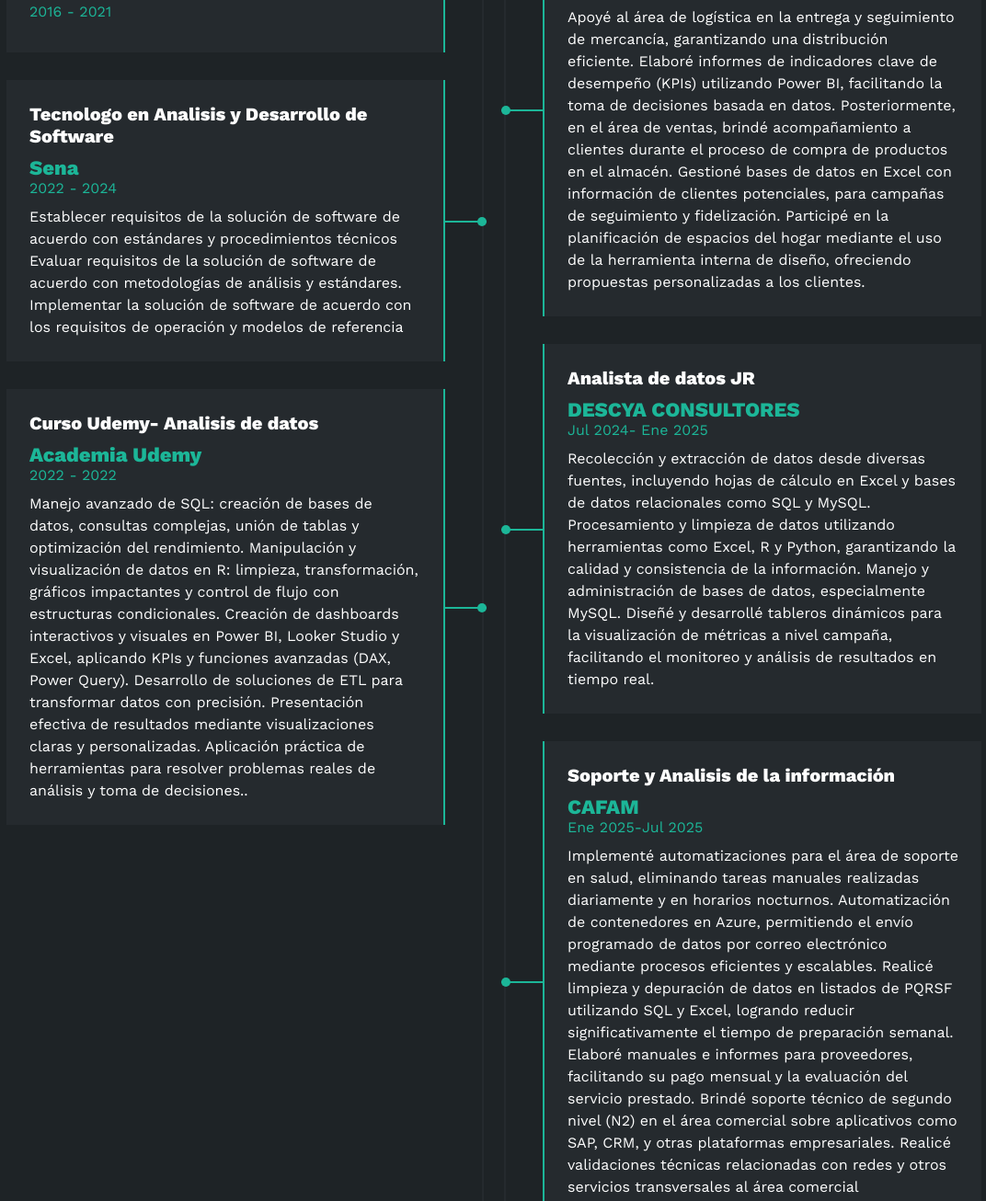
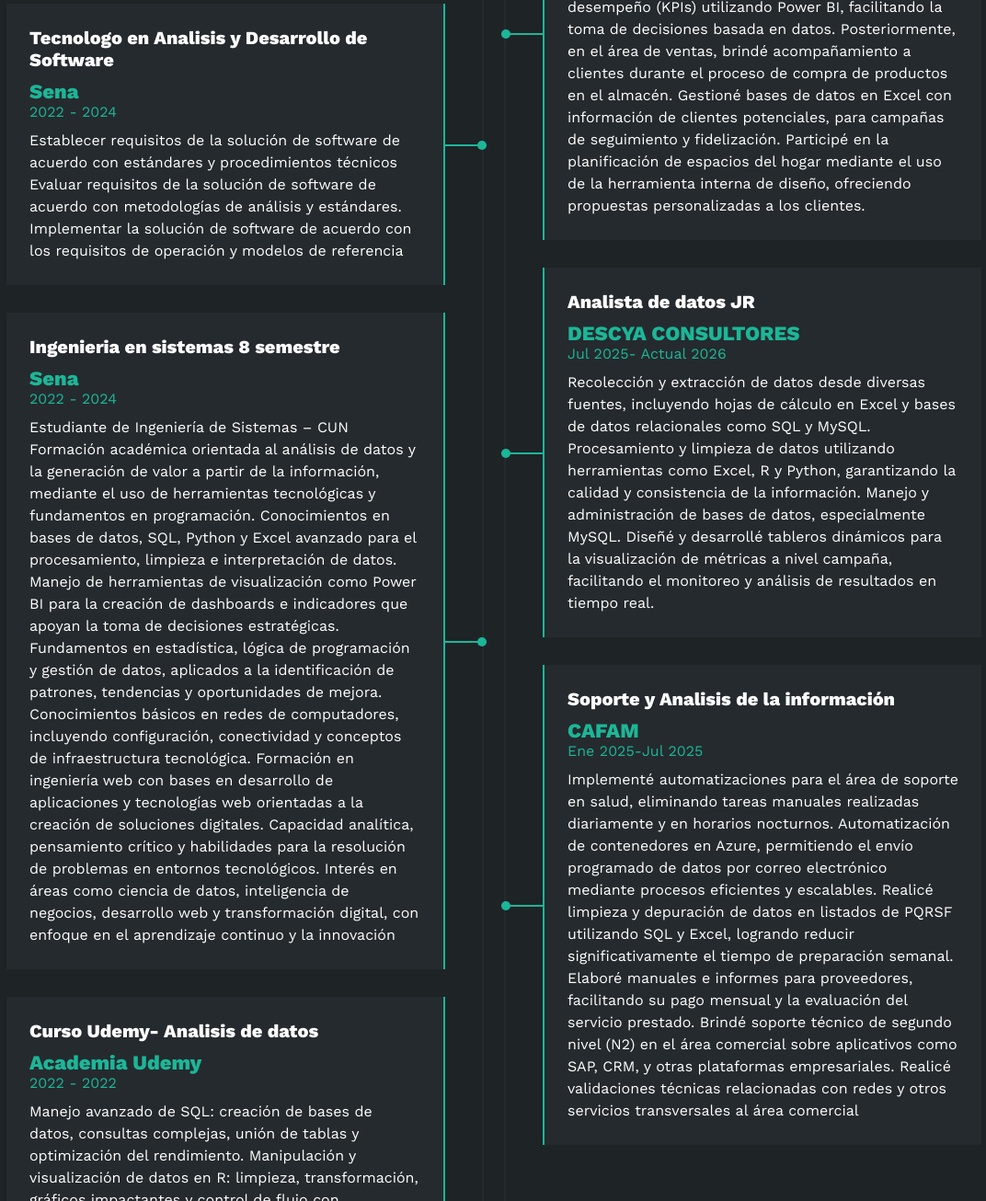
Before and after one commit to Nicolastovar0504/Portafolio, a plain HTML site: page index.html in a window 1280 px wide. Shown: the part 2389-3695 px from the top of the page at 92% size, without its empty margins (103-1175 px from the left). Drawn offline with nearby package versions, Linux system fonts and the light colour scheme.

Commit message:
Add files via upload

```diff
--- a/index.html
+++ b/index.html
@@ -125,10 +125,7 @@
                     </div>
                 </div>
             </div>
-            <button>
-                Descargar CV <i class="fa-solid fa-download"></i>
-                <span class="overlay"></span>
-            </button>
+
         </div>
     </section>
 
@@ -255,6 +252,24 @@
                             <div class="circuloi"></div>
                         </div>
                     </div>
+
+                    <div class="item izq">
+                        <h4>Ingenieria en sistemas 8 semestre</h4>
+                        <span class="casa">Sena</span>
+                        <span class="fecha">2022 - 2024</span>
+                        <p>Estudiante de Ingeniería de Sistemas – CUN
+ Formación académica orientada al análisis de datos y la generación de valor a partir de la información, mediante el uso de herramientas tecnológicas y fundamentos en programación.
+ Conocimientos en bases de datos, SQL, Python y Excel avanzado para el procesamiento, limpieza e interpretación de datos.
+ Manejo de herramientas de visualización como Power BI para la creación de dashboards e indicadores que apoyan la toma de decisiones estratégicas.
+ Fundamentos en estadística, lógica de programación y gestión de datos, aplicados a la identificación de patrones, tendencias y oportunidades de mejora.
+ Conocimientos básicos en redes de computadores, incluyendo configuración, conectividad y conceptos de infraestructura tecnológica.
+ Formación en ingeniería web con bases en desarrollo de aplicaciones y tecnologías web orientadas a la creación de soluciones digitales.
+ Capacidad analítica, pensamiento crítico y habilidades para la resolución de problemas en entornos tecnológicos.
+ Interés en áreas como ciencia de datos, inteligencia de negocios, desarrollo web y transformación digital, con enfoque en el aprendizaje continuo y la innovación</p>
+                        <div class="conectori">
+                            <div class="circuloi"></div>
+                        </div>
+                    </div>
                     <div class="item izq">
                         <h4>Curso Udemy- Analisis de datos</h4>
                         <span class="casa">Academia Udemy</span>
@@ -276,7 +291,7 @@
                     <div class="item der">
                         <h4>Logistica & Comercial</h4>
                         <span class="casa">Ikea S.A.S</span>
-                        <span class="fecha">Oct 2023 - Jul 2024</span>
+                        <span class="fecha">Oct 2023 - Ene 2025</span>
                         <span class="fecha"></span>
                         <p>Apoyé al área de logística en la entrega y seguimiento de mercancía, garantizando una distribución eficiente.
 Elaboré informes de indicadores clave de desempeño (KPIs) utilizando Power BI, facilitando la toma de decisiones basada en datos.
@@ -290,7 +305,7 @@
                     <div class="item der">
                         <h4>Analista de datos JR</h4>
                         <span class="casa">DESCYA CONSULTORES</span>
-                        <span class="fecha">Jul 2024- Ene 2025</span>
+                        <span class="fecha">Jul 2025- Actual 2026</span>
                         <p>Recolección y extracción de datos desde diversas fuentes, incluyendo hojas de cálculo en Excel y bases de datos relacionales como SQL y MySQL.
 Procesamiento y limpieza de datos utilizando herramientas como Excel, R y Python, garantizando la calidad y consistencia de la información.
 Manejo y administración de bases de datos, especialmente MySQL.
@@ -324,7 +339,10 @@
    <section id="portafolio" class="portafolio">
   <div class="contenido-seccion">
     <h2>PORTAFOLIO</h2>
-            <h1>Realicé un dashboard que presenta diversas métricas relacionadas con las ganancias de la empresa en distintas áreas, como Marketing, Clientes, entre otras. Este panel permite analizar la inversión realizada en cada campaña y verificar si se cumplió con las expectativas planteadas. Además, incluye la tasa de compra por género, lo que facilita identificar cuál de ellos realizó más adquisiciones y, con base en esa información, diseñar campañas dirigidas a ese público específico.Por último, se muestra la tasa de devoluciones, donde se detalla tanto la cantidad de productos devueltos por los clientes como el monto total de dinero reembolsado.</h1>
+    <h1>
+      Realicé un dashboard que presenta diversas métricas relacionadas con las ganancias de la empresa en distintas áreas, como Marketing, Clientes, entre otras. Este panel permite analizar la inversión realizada en cada campaña y verificar si se cumplió con las expectativas planteadas. Además, incluye la tasa de compra por género, lo que facilita identificar cuál de ellos realizó más adquisiciones y, con base en esa información, diseñar campañas dirigidas a ese público específico. Por último, se muestra la tasa de devoluciones, donde se detalla tanto la cantidad de productos devueltos por los clientes como el monto total de dinero reembolsado.
+    </h1>
+
     <div class="galeria">
       <div class="proyecto">
         <img src="Dashboard_1.png" alt="">
@@ -371,6 +389,12 @@
     </div>
   </div>
 </section>
+
+<!-- 🔹 VISOR DE IMAGEN (LIGHTBOX) -->
+<div id="visor" class="visor">
+  <span class="cerrar">&times;</span>
+  <img class="imagen-grande" id="imagenGrande" src="">
+</div>
 
     <!-- SECCION CONTACTO -->
     <section id="contacto" class="contacto">
```
Lines whose indentation alone changed are shown as unchanged.
